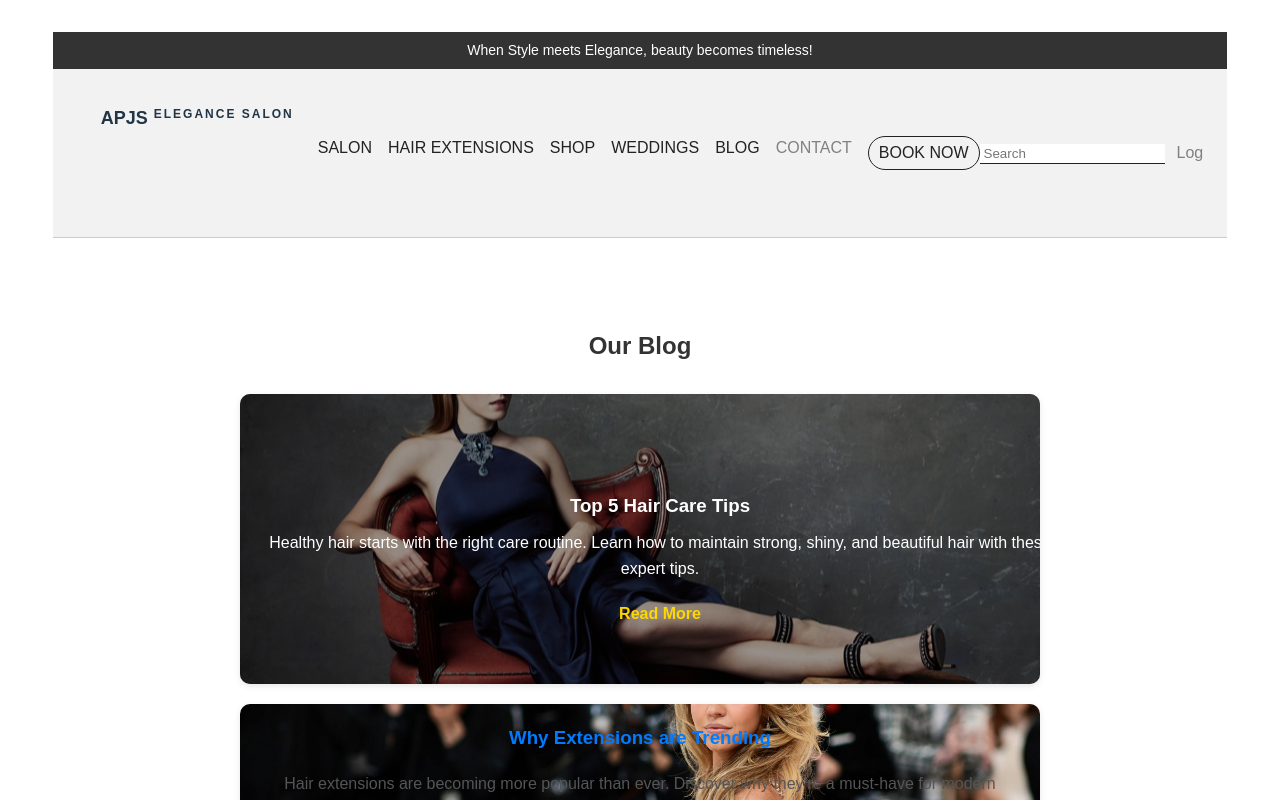
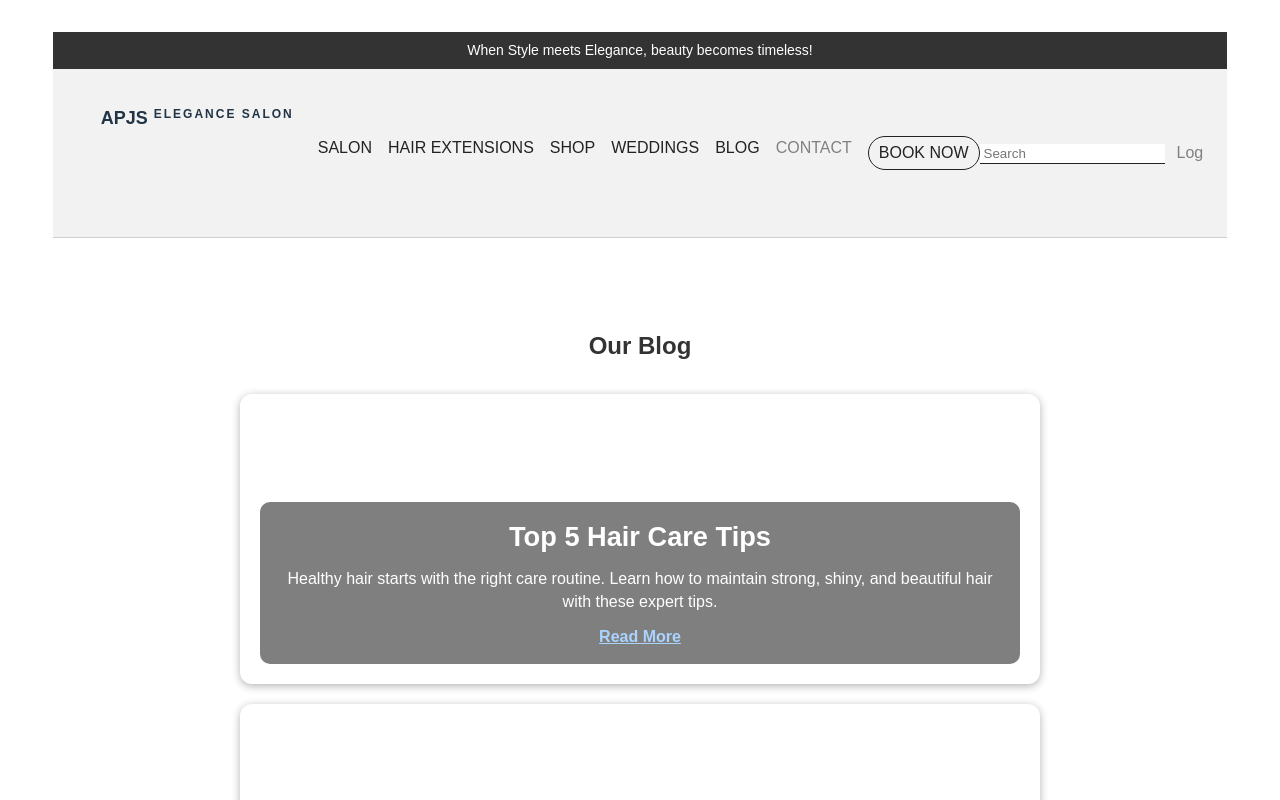
Before and after one commit to abhishekgill556/Project-full-stack, a React (Vite) app in the folder vite-project/: page / in a window 1280 px wide. Shown: the top 800 px of the page. Built offline with nearby package versions, Linux system fonts and the light colour scheme.

Commit message:
modifing my blog file

```diff
--- a/vite-project/src/Components/blog/Blog.css
+++ b/vite-project/src/Components/blog/Blog.css
@@ -11,71 +11,51 @@
   color: #333;
 }
 
-/* Blog post styling */
+/* Blog post container with background image */
 .blog-post {
   position: relative;
-  background: #f9f9f9; /* default background for posts without images */
-  border-radius: 10px;
+  background-size: cover;
+  background-position: top center; /* adjust to show faces */
+  background-repeat: no-repeat;
+  border-radius: 12px;
   padding: 20px;
   margin-bottom: 20px;
-  box-shadow: 0 2px 6px rgba(0, 0, 0, 0.1);
+  color: white;
+  min-height: 250px; /* fixed height for consistent look */
+  box-shadow: 0 2px 8px rgba(0,0,0,0.3);
+  display: flex;
+  align-items: flex-end; /* text at bottom */
   overflow: hidden;
-  height: 250px; /* for posts with background images, adjust as needed */
-  background-size: cover;
-  background-position: center;
 }
 
-/* Content overlay for posts with background images */
-.blog-post .blog-content {
-  position: absolute;
-  top: 0;
-  left: 0;
+/* Overlay for text readability */
+.blog-content {
+  background-color: rgba(0, 0, 0, 0.5); /* translucent black */
+  padding: 15px 20px;
+  border-radius: 10px;
   width: 100%;
-  height: 100%;
-  background: rgba(0, 0, 0, 0.4); /* dark overlay for readability */
-  color: white;
-  padding: 20px;
-  display: flex;
-  flex-direction: column;
-  justify-content: center;
+  box-sizing: border-box;
 }
 
-.blog-post h3 {
-  margin-top: 0;
-  color: #007bff;
+/* Headings and text */
+.blog-content h3 {
+  margin: 0 0 10px 0;
+  font-size: 1.7rem;
+  font-weight: bold;
 }
 
-.blog-post p {
-  color: #555;
-  line-height: 1.6;
+.blog-content p {
+  margin: 0 0 12px 0;
+  line-height: 1.4;
+  font-size: 1rem;
 }
 
-/* Override text color for posts with overlay */
-.blog-post .blog-content h3,
-.blog-post .blog-content p {
-  color: white;
-  margin: 0 0 10px;
+.blog-content a {
+  color: #aad4ff;
+  font-weight: bold;
+  text-decoration: underline;
 }
 
-.blog-post a {
-  display: inline-block;
-  margin-top: 10px;
-  color: #007bff;
-  text-decoration: none;
-  font-weight: bold;
-  transition: color 0.2s ease-in-out;
+.blog-content a:hover {
+  color: #d0e8ff;
 }
-
-.blog-post a:hover {
-  color: #0056b3;
-}
-
-/* Links inside overlay */
-.blog-post .blog-content a {
-  color: #ffd700;
-}
-
-.blog-post .blog-content a:hover {
-  color: #ffea00;
-  text-decoration: underline;
-}
--- a/vite-project/src/Components/blog/Blog.tsx
+++ b/vite-project/src/Components/blog/Blog.tsx
@@ -5,7 +5,6 @@ export default function Blog() {
     <section id="blog" className="blog">
       <h2>Our Blog</h2>
       <article className="blog-post"
-      style={{ backgroundImage: "url('/emma-watson-images3.jpg')" }}
       >
         <div className="blog-content">
       <h3>Top 5 Hair Care Tips</h3>
@@ -18,7 +17,6 @@ export default function Blog() {
       </article>
 
       <article className="blog-post"
-      style={{ backgroundImage: "url('/SydneySweeney.jpg')" }}
       >
         <h3>Why Extensions are Trending</h3>
         <p>
@@ -28,7 +26,7 @@ export default function Blog() {
         <a href="#">Read More</a>
       </article>
 
-      <article className="blog-post">
+      <article className="blog-post"      >
         <h3>Wedding Hairstyles 2025</h3>
         <p>
           From elegant buns to glamorous curls, explore the top wedding
```
Also changed, not shown: vite-project/public/SydneySweeney.jpg (deleted), vite-project/public/emma-watson-images3.jpg (deleted).
